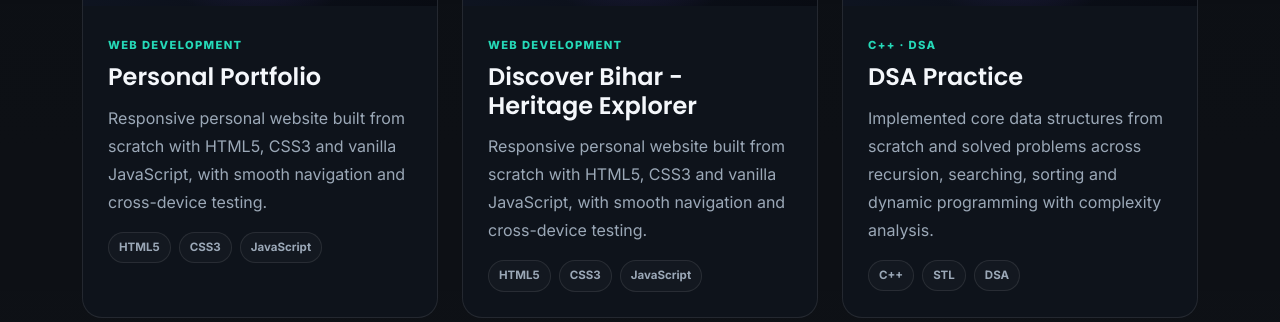
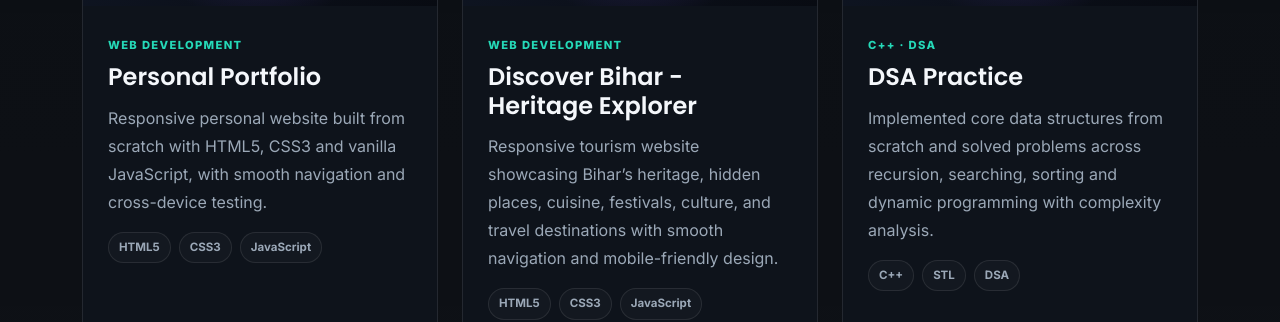
Before and after one commit to uditanshusiingh/uditanshu-portfolio, a plain HTML site: page index.html in a window 1280 px wide. Shown: the part 3960-4282 px from the top of the page. Drawn offline with nearby package versions, Linux system fonts and the light colour scheme.

Commit message:
Updated Website

```diff
--- a/index.html
+++ b/index.html
@@ -720,9 +720,7 @@
                 <h4>Discover Bihar - Heritage Explorer</h4>
 
                 <p>
-                  Responsive personal website built from scratch with
-                  HTML5, CSS3 and vanilla JavaScript, with smooth
-                  navigation and cross-device testing.
+                  Responsive tourism website showcasing Bihar’s heritage, hidden places, cuisine, festivals, culture, and travel destinations with smooth navigation and mobile-friendly design.
                 </p>
 
                 <div class="tags">
```
